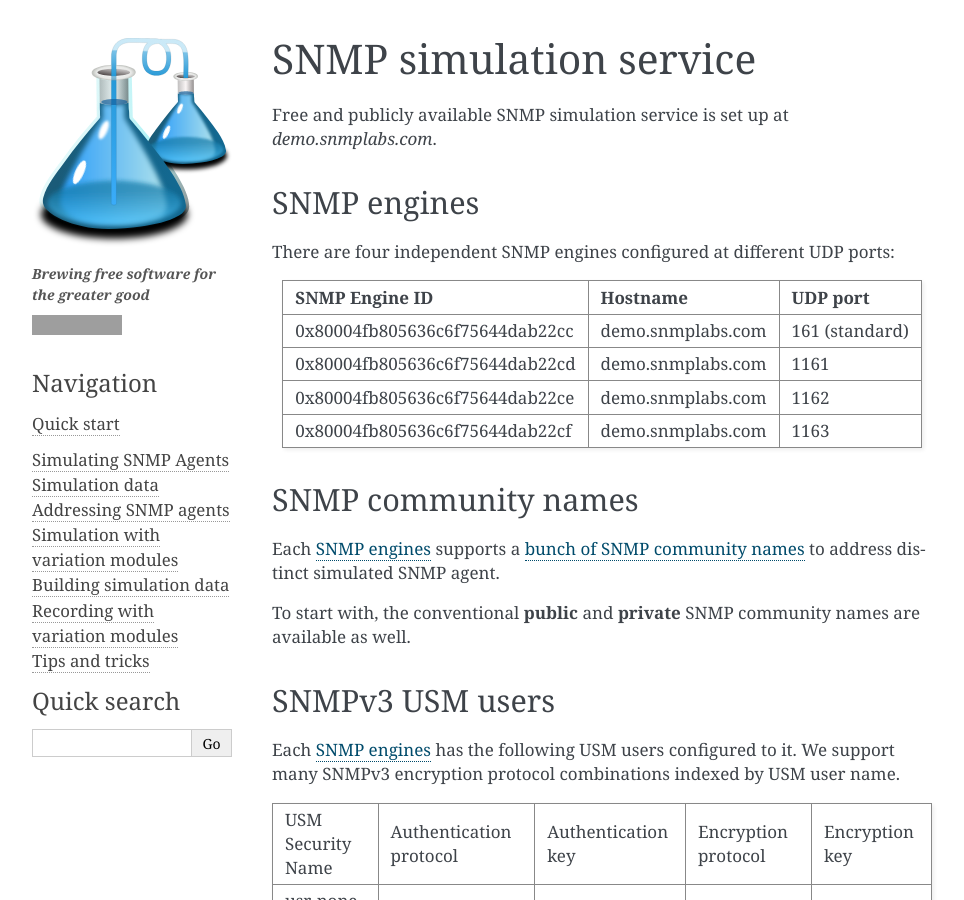
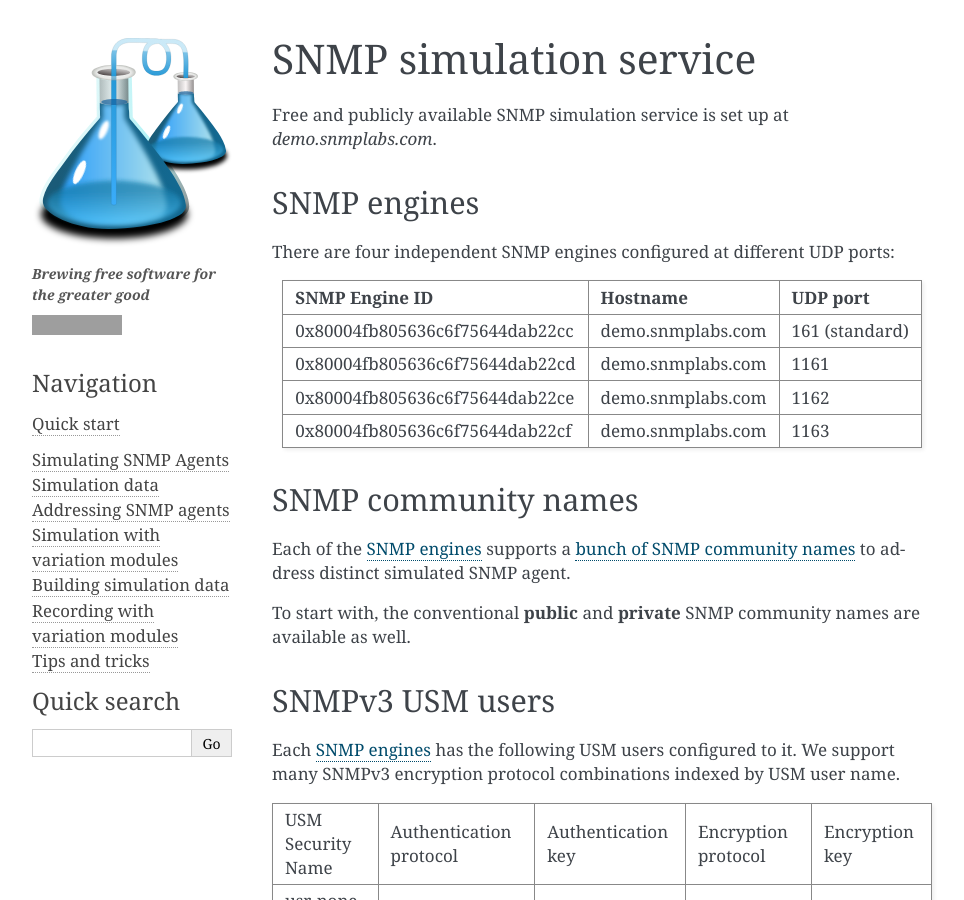
Before and after one commit to etingof/snmpsim, a Sphinx documentation site: the page built from docs/source/public-snmp-agent-simulator.rst, in a window 1280 px wide and 900 px high. Shown: the whole window, without its empty margins (148-1112 px from the left). Built offline with Sphinx 7.4.7, drawn with Linux system fonts in a browser that asks for light colours; grey boxes are pictures that could not be loaded.

```diff
--- a/docs/source/public-snmp-agent-simulator.rst
+++ b/docs/source/public-snmp-agent-simulator.rst
@@ -30,7 +30,7 @@
 SNMP community names
 --------------------
 
-Each :ref:`SNMP engines <simulated-snmp-engines>` supports a
+Each of the :ref:`SNMP engines <simulated-snmp-engines>` supports a
 :ref:`bunch of SNMP community names <simulated-data>` to address distinct
 simulated SNMP agent.
 
```
Also changed, not shown: README.md (+2 -1 lines).
